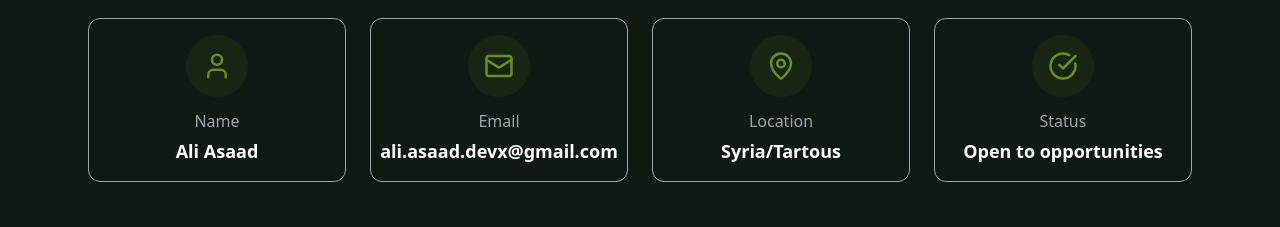
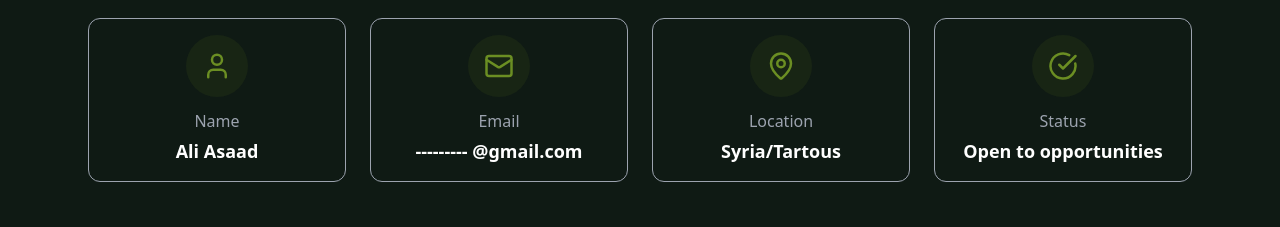
Before and after one commit to aliasaad01/Portfolio-React.js-TailwindCSS-Framer-Motion, a React (Vite) app: page / in a window 1280 px wide. Shown: the part 1360-1587 px from the top of the page. Built offline with nearby package versions, Linux system fonts and the light colour scheme.

Commit message:
Add Some Touches

```diff
--- a/src/components/About.jsx
+++ b/src/components/About.jsx
@@ -43,7 +43,8 @@ const personalInfo = [
   {
     icon: <Mail size={30} />,
     title: "Email",
-    value: "ali.asaad.devx@gmail.com",
+    // value: "ali.asaad.devx@gmail.com", Edit For Mostaql
+    value: "--------- @gmail.com",
   },
   { icon: <MapPin size={30} />, title: "Location", value: "Syria/Tartous" },
   {
--- a/src/components/Contact.jsx
+++ b/src/components/Contact.jsx
@@ -21,13 +21,15 @@ const contactBoxs = [
   {
     icon: <Mail size={24} />,
     title: "Email",
-    text: "ali.asaad.devx@gmail.com",
+    // text: "ali.asaad.devx@gmail.com", Edit For Mostaql
+    text: "--------- @gmail.com",
     href: "mailto:ali.asaad.devx@gmail.com",
   },
   {
     icon: <FaPhone size={24} />,
     title: "Phone",
-    text: "+963 937237163",
+    // text: "+963 937237163", Edit For Mostaql
+    text: "+963 ---------",
     href: "tel:+963937237163",
   },
 ];
```
